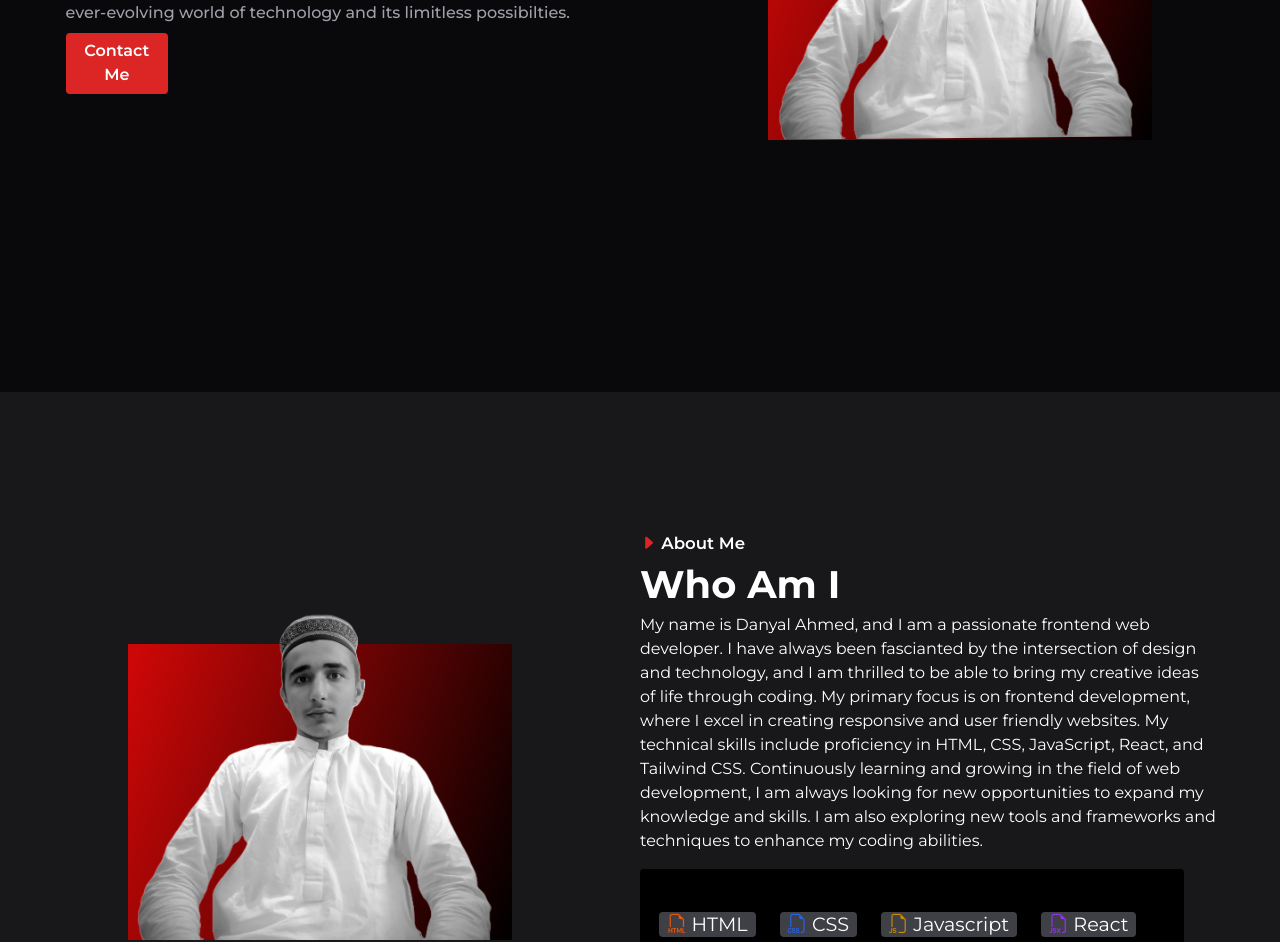
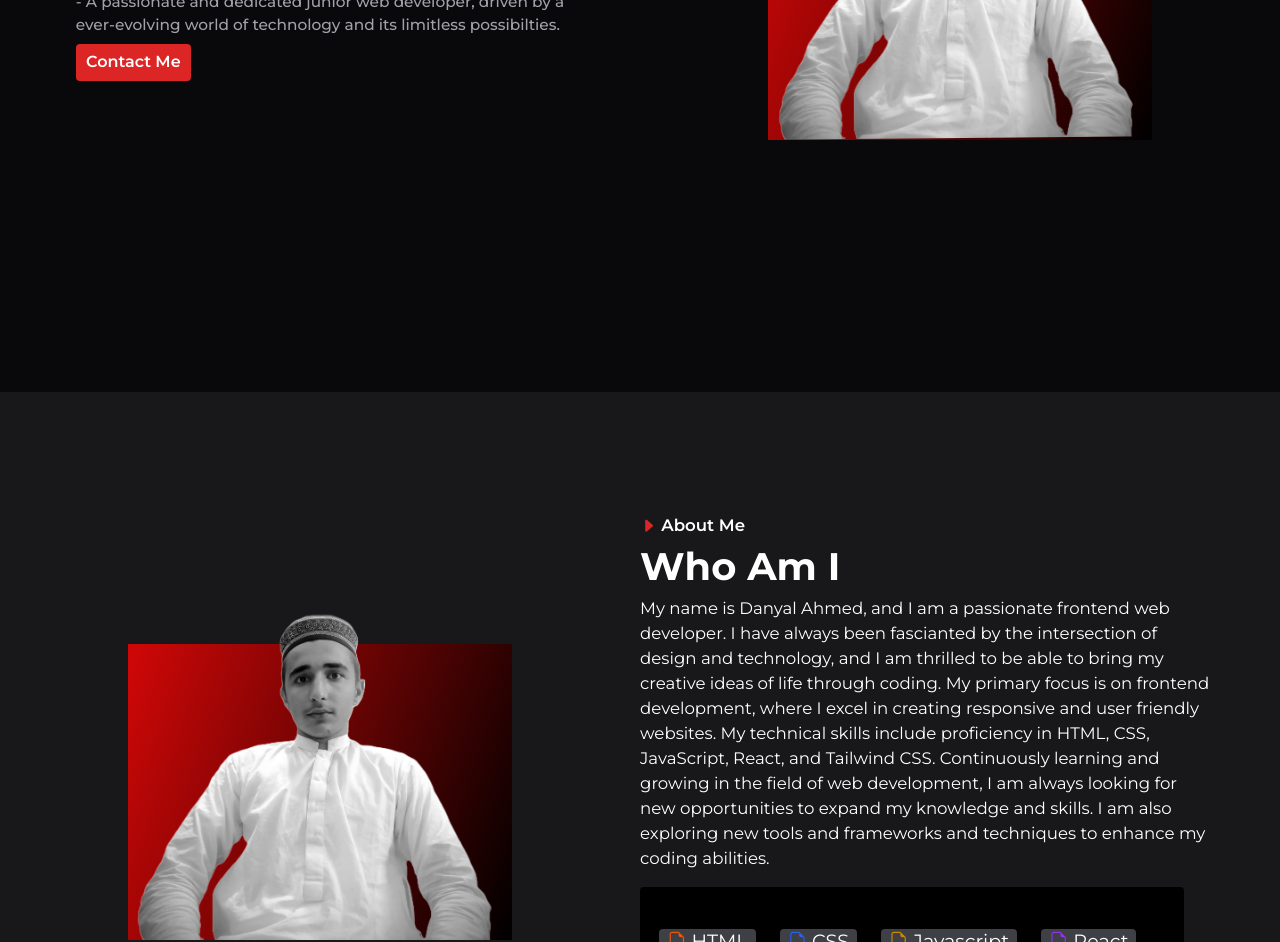
Before and after one commit to Danyal072/developer, a website: page index.html in a window 1280 px wide. Shown: the part 472-1414 px from the top of the page. Drawn offline with nearby package versions, Linux system fonts and the light colour scheme; a web font is replaced by a local one.

Commit message:
Fifth Commit Error Fixed

```diff
--- a/index.html
+++ b/index.html
@@ -35,8 +35,8 @@
               <div id="content" class=" h-full flex flex-col justify-center">
                 <h1 id="hell" class="capitalize text-[1.5vw] font-semibold">Hello, My Name is</h1>
                 <h1 class="capitalize text-[3vw] font-bold text-white">Danyal Ahmed</h1>
-                <h2 class="text-zinc-400 font-medium">- A passionate and dedicated junior web developer, driven by a <br> ever-evolving world of technology and its limitless possibilties.</h2>
-                <a href="/" id="btncon" class="bg-red-600 text-white p-[0.5vw]  w-[8vw] mt-2 rounded font-semibold text-center">Contact Me</a>
+                <h2 class="text-zinc-400 font-medium text-[1.2vw]">- A passionate and dedicated junior web developer, driven by a <br> ever-evolving world of technology and its limitless possibilties.</h2>
+                <a href="/" id="btncon" class="bg-red-600 text-white p-[0.5vw]  w-[9vw] mt-2 rounded font-semibold text-center">Contact Me</a>
             </div>
             </div>
             <div id="leftpic" class="w-[50%] max-sm:w-[95%] relative flex flex-col justify-center items-center">
@@ -57,7 +57,7 @@
                 <div id="content" class="w-[90%] ">
                     <h1 id="title-page" class="text-[1.3vw] font-semibold"><i class="text-red-600 bi bi-caret-right-fill"></i> About Me</h1>
                     <h1 class="text-[3vw] font-bold">Who Am I</h1>
-                    <p>My name is Danyal Ahmed, and I am a passionate frontend web developer. I have always been fascianted by the intersection of design and technology, and I am thrilled to be able to bring my creative ideas of life through coding.
+                    <p class="text-[1.3vw]">My name is Danyal Ahmed, and I am a passionate frontend web developer. I have always been fascianted by the intersection of design and technology, and I am thrilled to be able to bring my creative ideas of life through coding.
                         My primary focus is on frontend development, where I excel in creating responsive and user friendly websites. My technical skills include proficiency in HTML, CSS, JavaScript, React, and Tailwind CSS.
                         Continuously learning and growing in the field of web development, I am always looking for new opportunities to expand my knowledge and skills. I am also exploring new tools and frameworks and techniques to enhance my coding abilities.
                     </p>
@@ -92,7 +92,7 @@
         </div>
 
     <div id="thirdpage" class="flex flex-col items-center w-full h-screen bg-zinc-950 p-[2vw]">
-        <div id="title" class="w-full h-full">
+        <div id="title" class="w-full h-[10vh]">
             <h3 class="text-white font-semibold text-[1vw] ma"><i class="text-red-600 bi bi-caret-right-fill"></i>My Services</h3>
             <h1 class="text-[2.5vw] font-extrabold text-white">What I can Do</h1>
         </div>
@@ -145,7 +145,7 @@
     <div id="last" class="flex items-center justify-center w-full h-[50vh] px-[3vw] bg-zinc-900">
         <div id="left" class="w-[40%]  flex flex-col">
             <h1 class="text-[2.4vw] font-extrabold text-white">Lets Work Together on your next Project.</h1>
-            <p class="text-zinc-400 font-semibold">Collaboration is key! Lets join forces and combine our skills to tackle your naxt project with a powerful synergy that guarantees success.</p>
+            <p class="text-zinc-400 font-semibold text-[1.2vw]">Collaboration is key! Lets join forces and combine our skills to tackle your naxt project with a powerful synergy that guarantees success.</p>
         </div>
         <div id="right" class="w-[50%] flex items-center justify-center">
             <a href="/" class="rounded px-3 py-2 text-white font-semibold bg-red-600 top-4 relative">Contact Me</a>
```
Also changed, not shown: src/output.css.
